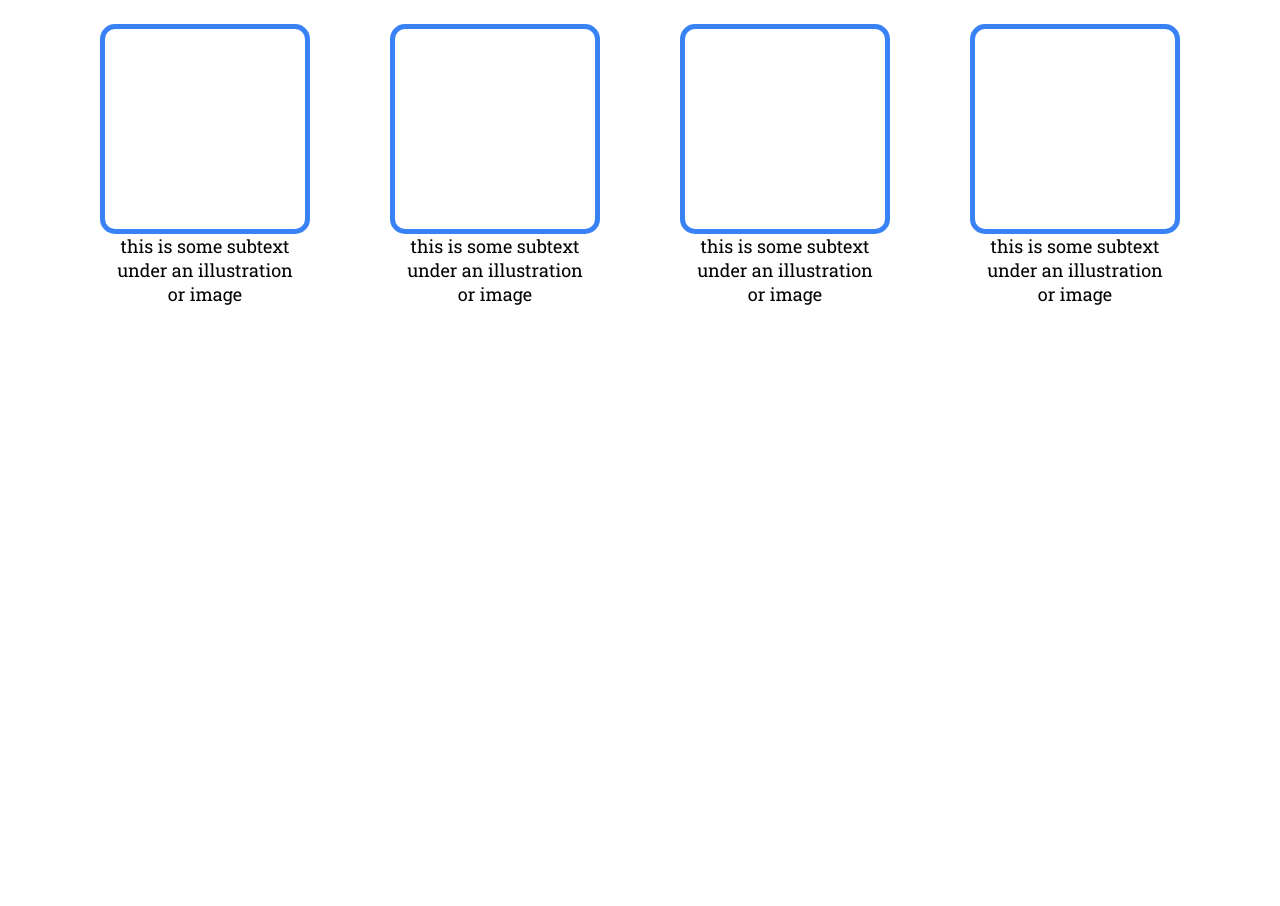
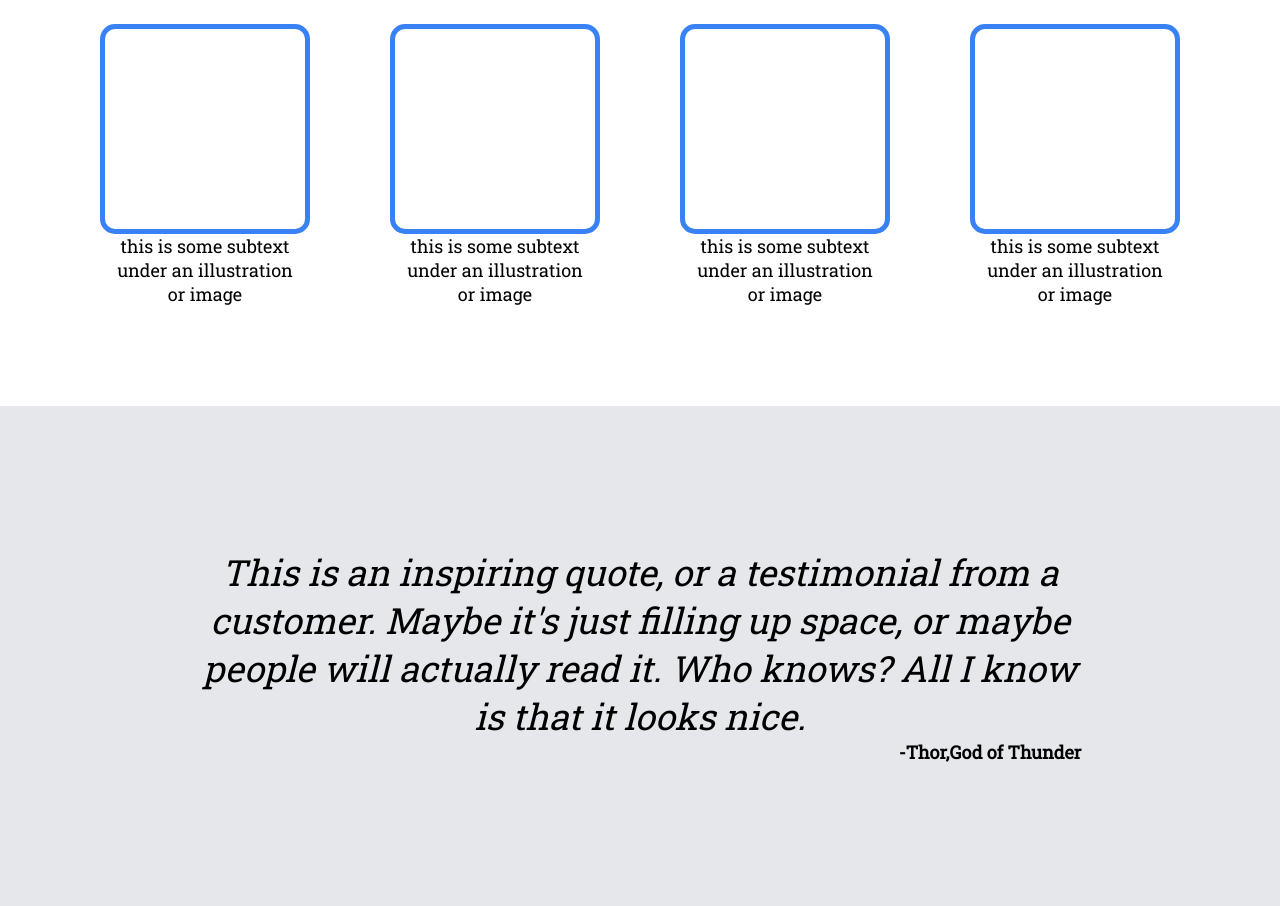
Before and after one commit to jeankory500/LandingPage_OdinProject, a plain HTML site: page index.html in a window 1280 px wide. Shown: the part 635-1541 px from the top of the page. Before the commit the page ends 1041 px from the top, so only its background shows below. Drawn offline with Linux system fonts and the light colour scheme.

Commit message:
third-Section Completed

```diff
--- a/index.html
+++ b/index.html
@@ -58,9 +58,20 @@
 
                 </div>
             </div>
-            </div>
+
+
+
         </div>
 
+        <div class="third-section">
+            <h3>
+                This is an inspiring quote, or a testimonial from a<br>
+                customer. Maybe it's just filling up space, or maybe<br>
+                people will actually read it. Who knows? All I know<br>
+                is that it looks nice.
+            </h3>
+            <p class="p-third"><strong> -Thor,God of Thunder</strong></p>
+        </div>
 
 </body>
 </html>
--- a/style.css
+++ b/style.css
@@ -54,7 +54,7 @@ h1{
 
 p{
     font-size: 18px;
-    color: #E5E7EB;
+
 }
 
 .content{
@@ -142,3 +142,26 @@ h2 {
 
 
 }
+
+.third-section{
+    text-align: center;
+    background-color: #E5E7EB;
+    display: flex;
+    flex-direction: column;
+    justify-content: center;
+    align-items: center;
+    height: 500px;
+
+}
+
+h3{
+    font-size: 36px;
+    font-style: italic;
+    font-weight: lighter;
+
+}
+
+.p-third{
+    font-style: bold;
+    margin-left: 700px;
+}
```
